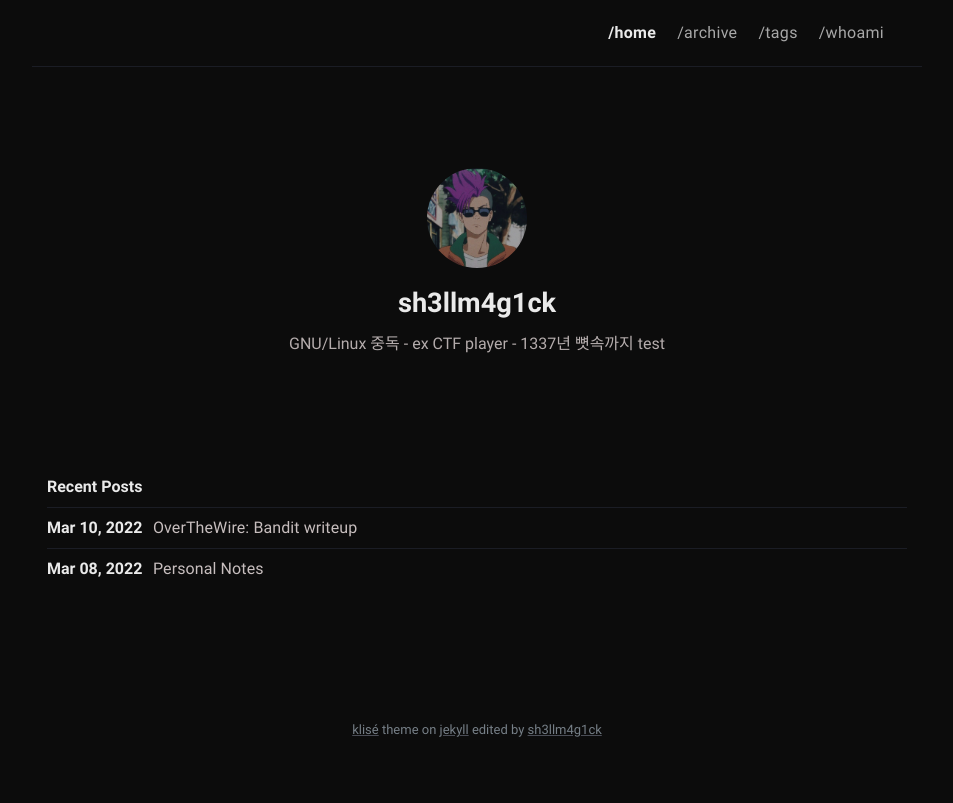
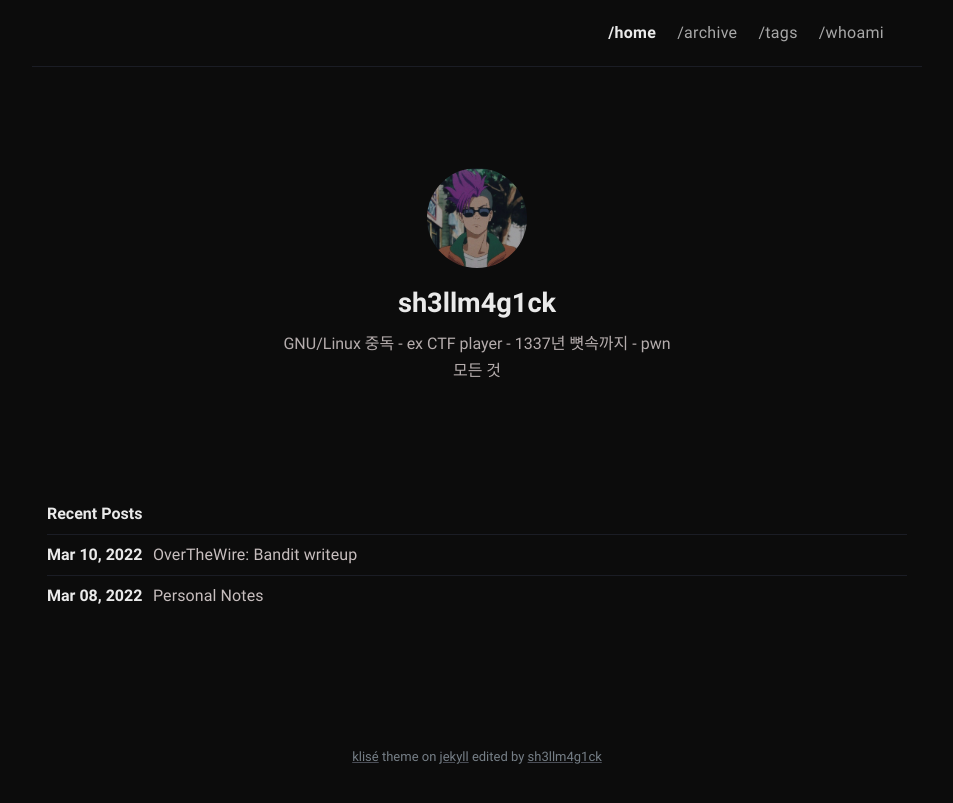
Before and after one commit to sh3llm4g1ck/sh3llm4g1ck.github.io, a Jekyll site: the page built from index.md, in a window 1280 px wide. Shown: the top 803 px of the page, without its empty margins (163-1116 px from the left). Built offline with Jekyll 4.4.1, drawn with Linux system fonts in a browser that asks for light colours.

Commit message:
Update _config.yml

```diff
--- a/_config.yml
+++ b/_config.yml
@@ -13,11 +13,10 @@ mode: dark # default theme "dark" | "light"
 author:
   name: sh3llm4g1ck # author name
   bio: | # tell to the world
-    GNU/Linux 중독 - ex CTF player - 1337년 뼛속까지
-    test
+    GNU/Linux 중독 - ex CTF player - 1337년 뼛속까지 - pwn 모든 것
   username: sh3llm4g1ck # general username
   github: sh3llm4g1ck # github username
-  email: your-email@email.com # email adress
+  email: 0@0.com # email adress
   avatar: /assets/img/0.png # change with your own avatar
 
 # URL settings
```
